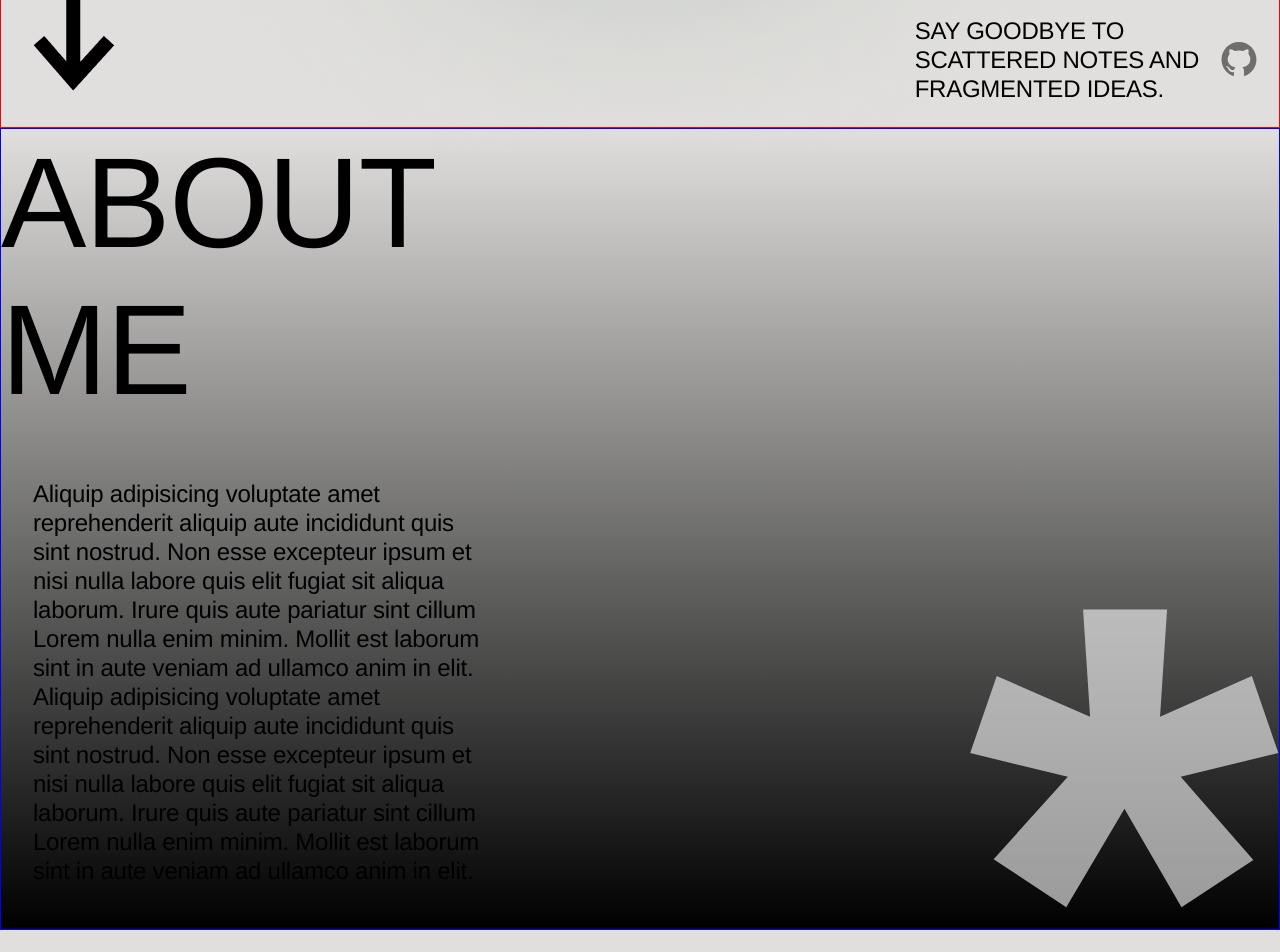
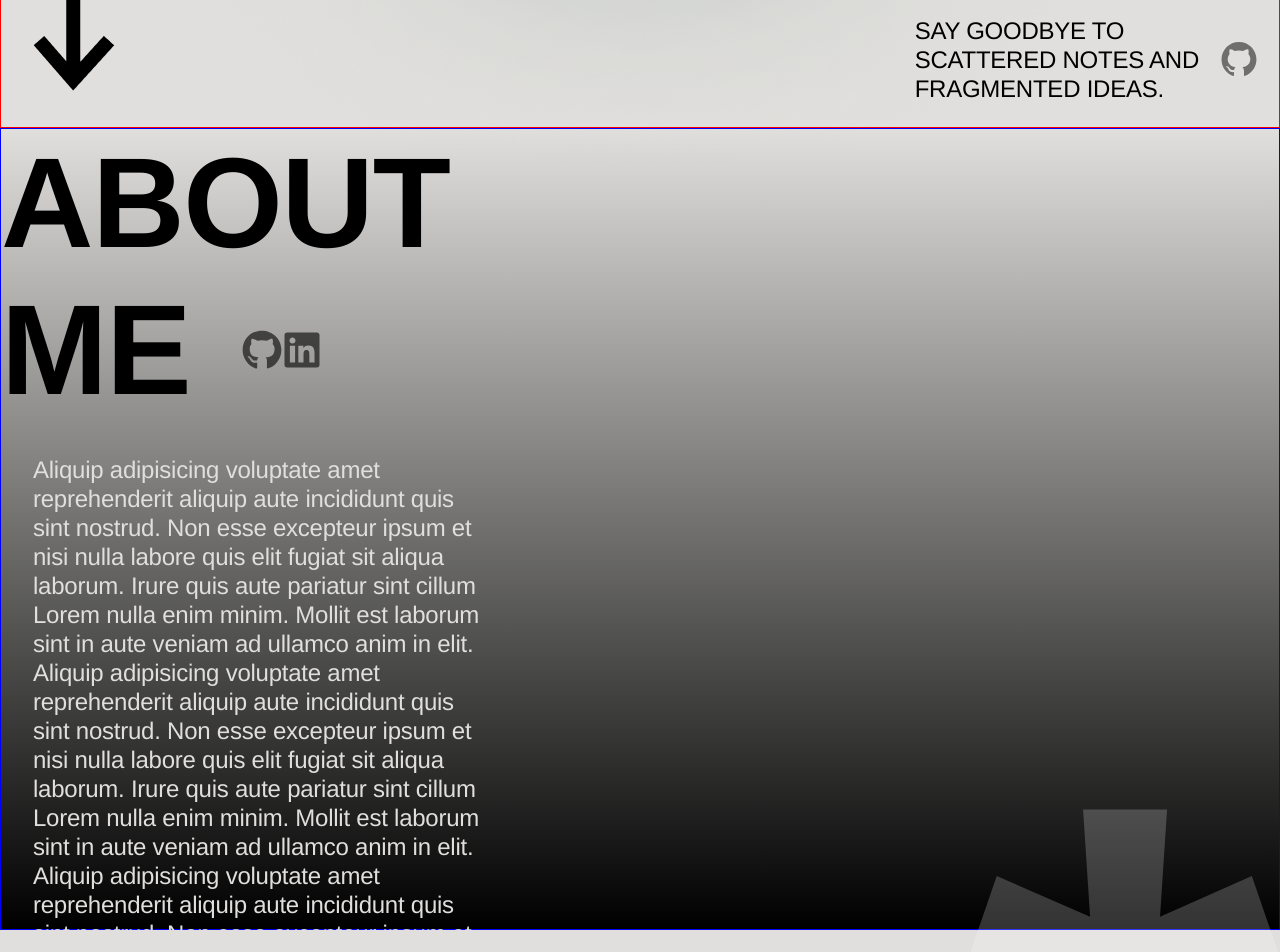
Before and after one commit to pedrotasca1/personal-portfolio-may, a React (Create React App) app in the folder personal-portfolio-may/: page / in a window 1280 px wide. Shown: the part 1500-2452 px from the top of the page. Built offline with nearby package versions, Linux system fonts and the light colour scheme.

Commit message:
003-about-me-page

```diff
--- a/personal-portfolio-may/src/App.scss
+++ b/personal-portfolio-may/src/App.scss
@@ -2,6 +2,8 @@ $background-color: #E0DFDD;
 $secondary-color: #27374D;
 
 body {
+  height: 100%;
+  padding: 0;
   margin: 0 !important;
 
   background: $background-color;
@@ -10,3 +12,35 @@ body {
   letter-spacing: -0.01em;
   // font-weight: 300;
 }
+
+#root {
+  height: 100%;
+}
+
+.App {
+  height: 100%;
+}
+
+div {
+  max-width: 100vw;
+}
+
+h1 {
+  letter-spacing: -0.01em;
+  font-size: 128px;
+  font-weight: 800;
+  margin: 0;
+  // padding: 0 32px;
+}
+
+p {
+  font-size: 24px;
+  line-height: 29px;
+  font-style: normal;
+  font-weight: 500;
+  letter-spacing: -0.01em;
+}
+
+.arrow {
+  padding: 32px;
+}
--- a/personal-portfolio-may/src/components/About/About.js
+++ b/personal-portfolio-may/src/components/About/About.js
@@ -1,10 +1,12 @@
 import React from 'react';
-import './About.scss'
+import './About.scss';
+import { FaGithub } from 'react-icons/fa';
+import { FaLinkedin } from 'react-icons/fa';
 
 function About() {
   return (
-    <section className='aboutSection'>
-      <div className='AboutContainer' id='about'>
+    <section className='aboutSection' id='about'>
+      <div className='AboutContainer'>
         <h1>
         ABOUT<br></br>ME
         </h1>
@@ -12,8 +14,20 @@ function About() {
           <p className='aboutContent'>
             Aliquip adipisicing voluptate amet reprehenderit aliquip aute incididunt quis sint nostrud. Non esse excepteur ipsum et nisi nulla labore quis elit fugiat sit aliqua laborum. Irure quis aute pariatur sint cillum Lorem nulla enim minim. Mollit est laborum sint in aute veniam ad ullamco anim in elit.
             Aliquip adipisicing voluptate amet reprehenderit aliquip aute incididunt quis sint nostrud. Non esse excepteur ipsum et nisi nulla labore quis elit fugiat sit aliqua laborum. Irure quis aute pariatur sint cillum Lorem nulla enim minim. Mollit est laborum sint in aute veniam ad ullamco anim in elit.
+            Aliquip adipisicing voluptate amet reprehenderit aliquip aute incididunt quis sint nostrud. Non esse excepteur ipsum et nisi nulla labore quis elit fugiat sit aliqua laborum. Irure quis aute pariatur sint cillum Lorem nulla enim minim. Mollit est laborum sint in aute veniam ad ullamco anim in elit.
           </p>
-        <h4>*</h4>
+
+          <div className='aboutLinkContainer'>
+            <a href='https://github.com/pedrotasca1' target='_blank' rel="noreferrer">
+              <FaGithub size={40} className='aboutLinkLogo'/>
+            </a>
+
+            <a href='https://www.linkedin.com/in/pedro-tasca-35718297/' target='_blank' rel="noreferrer">
+              <FaLinkedin size={40} className='aboutLinkLogo'/>
+            </a>
+          </div>
+
+        <h4 className='aboutBackgroundImage'>*</h4>
         </div>
       </div>
     </section>
--- a/personal-portfolio-may/src/components/About/About.scss
+++ b/personal-portfolio-may/src/components/About/About.scss
@@ -1,5 +1,6 @@
 .aboutSection {
   height: 100vh;
+  position: relative;
 }
 
 .AboutContainer {
@@ -13,19 +14,20 @@
 .aboutContent {
   max-width: 35vw;
   padding: 32px;
+  color: #E0DFDD;
+
+  margin-top: 0;
 }
 
-h4 {
-  height: 30vh;
-  // width: 30vw;
+.aboutBackgroundImage {
   color: white;
-  opacity: 0.6;
+  opacity: 0.2;
   font-size: 800px;
 
   float: right;
   z-index: 1;
 
-  margin-top: 0px;
+  margin-top: 200px;
   margin-bottom: 0px;
 }
 
@@ -34,3 +36,17 @@ h4 {
   justify-content: space-between;
   align-content: end;
 }
+
+.aboutLinkContainer {
+  position: absolute;
+  top: 28%;
+  left: 22%;
+  transform: translate(-50%, -50%);
+}
+
+.aboutLinkLogo {
+  color: #000000;
+  opacity: 0.6;
+
+  cursor: pointer;
+}
--- a/personal-portfolio-may/src/components/Hero/Hero.js
+++ b/personal-portfolio-may/src/components/Hero/Hero.js
@@ -44,7 +44,7 @@ function Hero() {
       <div className='heroContainer'>
         <animated.h1 style={textAnimation}>CREATIVE <br></br>DEVELOPER</animated.h1>
         <animated.img src={HeroImage} className='heroImage' style={imageAnimation}></animated.img>
-        <div className='bottom'>
+        <div className='heroPageBottom'>
           <animated.div
             className={'arrow'}
             style={arrowAnimation}
@@ -59,7 +59,7 @@ function Hero() {
             <br></br>
             FRONT END DEVELOPMENT
           </animated.p>
-          <animated.h1 style={textAnimation} className={'name'}>PEDRO<br></br>*TASCA</animated.h1>
+          <animated.h1 style={textAnimation} className={'heroBottomTitle'}>PEDRO<br></br>*TASCA</animated.h1>
         </div>
       </div>
     </section>
--- a/personal-portfolio-may/src/components/Hero/Hero.scss
+++ b/personal-portfolio-may/src/components/Hero/Hero.scss
@@ -9,42 +9,18 @@
 
 }
 
-div {
-  max-width: 100vw;
-}
-
-h1 {
-  letter-spacing: -0.01em;
-  font-size: 128px;
-  font-weight: 500;
-  margin: 0;
-  // padding: 0 32px;
-}
-
-p {
-  font-size: 24px;
-  line-height: 29px;
-  font-style: normal;
-  font-weight: 500;
-  letter-spacing: -0.01em;
-}
-
 .heroImage {
   position: absolute;
   top: 474px;
   left: 16px;
 }
 
-.arrow {
-  padding: 32px;
-}
-
-.bottom {
+.heroPageBottom {
   display: flex;
   align-items: flex-end;
   justify-content: space-between;
 }
 
-.name {
+.heroBottomTitle {
   text-align: end;
 }
--- a/personal-portfolio-may/src/components/HowlingMoon/HowlingMoon.scss
+++ b/personal-portfolio-may/src/components/HowlingMoon/HowlingMoon.scss
@@ -13,8 +13,6 @@
   justify-content: space-between;
   border: 1px solid red;
   // background: linear-gradient(180deg, #E0DFDD 0%, #000000 800%);
-
-
 }
 
 .howlingMoonHeader {
```
